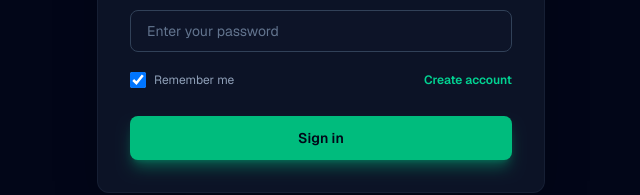
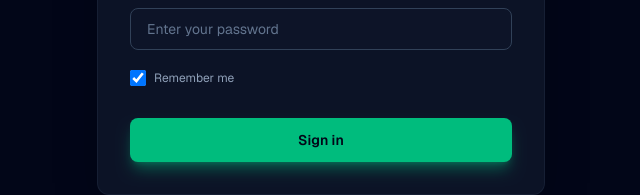
Before and after one commit to loresagaashi/cv-converter-agent, a Next.js app in the folder frontend/: page /login in a window 1280 px wide. Shown: the part 435-630 px from the top of the page, without its empty margins (319-959 px from the left). Built offline with nearby package versions, Linux system fonts and the light colour scheme; no server answers.

Commit message:
frontend changes

```diff
--- a/frontend/app/(auth)/login/page.tsx
+++ b/frontend/app/(auth)/login/page.tsx
@@ -93,7 +93,7 @@ export default function LoginPage() {
               placeholder="Enter your password"
             />
           </div>
-          <div className="flex items-center justify-between text-xs">
+          <div className="text-xs">
             <label className="inline-flex items-center gap-2 cursor-pointer text-slate-400 hover:text-slate-300">
               <input
                 type="checkbox"
@@ -103,13 +103,6 @@ export default function LoginPage() {
               />
               <span>Remember me</span>
             </label>
-            <button
-              type="button"
-              onClick={() => router.push("/signup")}
-              className="text-emerald-400 hover:text-emerald-300 font-semibold transition-colors"
-            >
-              Create account
-            </button>
           </div>
           <button
             type="submit"
```
